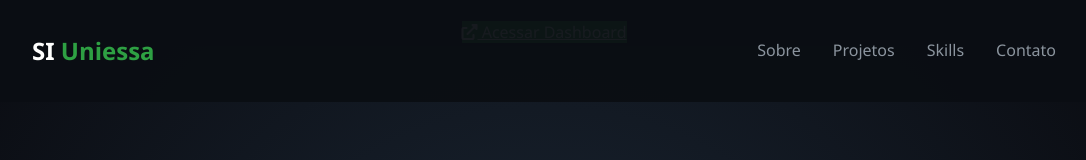
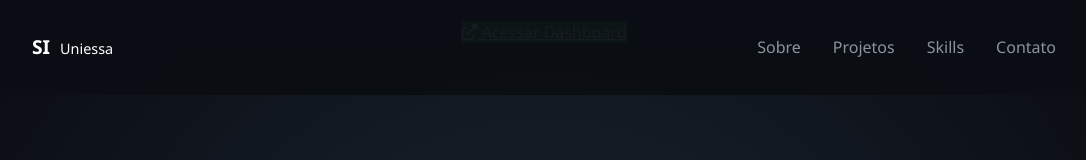
Before and after one commit to julianoandriolette/portfolio-juliano, a plain HTML site: page index.html in a window 1280 px wide. Shown: the top 160 px of the page, without its empty margins (96-1182 px from the left). Drawn offline with nearby package versions, Linux system fonts and the light colour scheme.

Commit message:
Add logo styles in index.css
Add styles for logo and its span element.

```diff
--- a/index.css
+++ b/index.css
@@ -136,3 +136,15 @@ nav ul li a:hover { color: var(--accent-color); }
 .card:hover { border-color: var(--accent-color); }
 .card-icon { font-size: 2.5rem; color: var(--accent-color); margin-bottom: 1rem; }
 .card h3 { color: var(--header-color); margin-bottom: 1rem; }
+.logo {
+    font-size: 1.2rem; /* Reduzi um pouco para caber o nome da faculdade */
+    font-weight: 800;
+    white-space: nowrap; /* Evita que o nome pule para a linha de baixo */
+}
+
+.logo span {
+    color: var(--soft-purple); /* Ou a cor suave que escolhemos por último */
+    margin-left: 5px;
+    font-size: 0.9rem;
+    font-weight: 400;
+}
```
